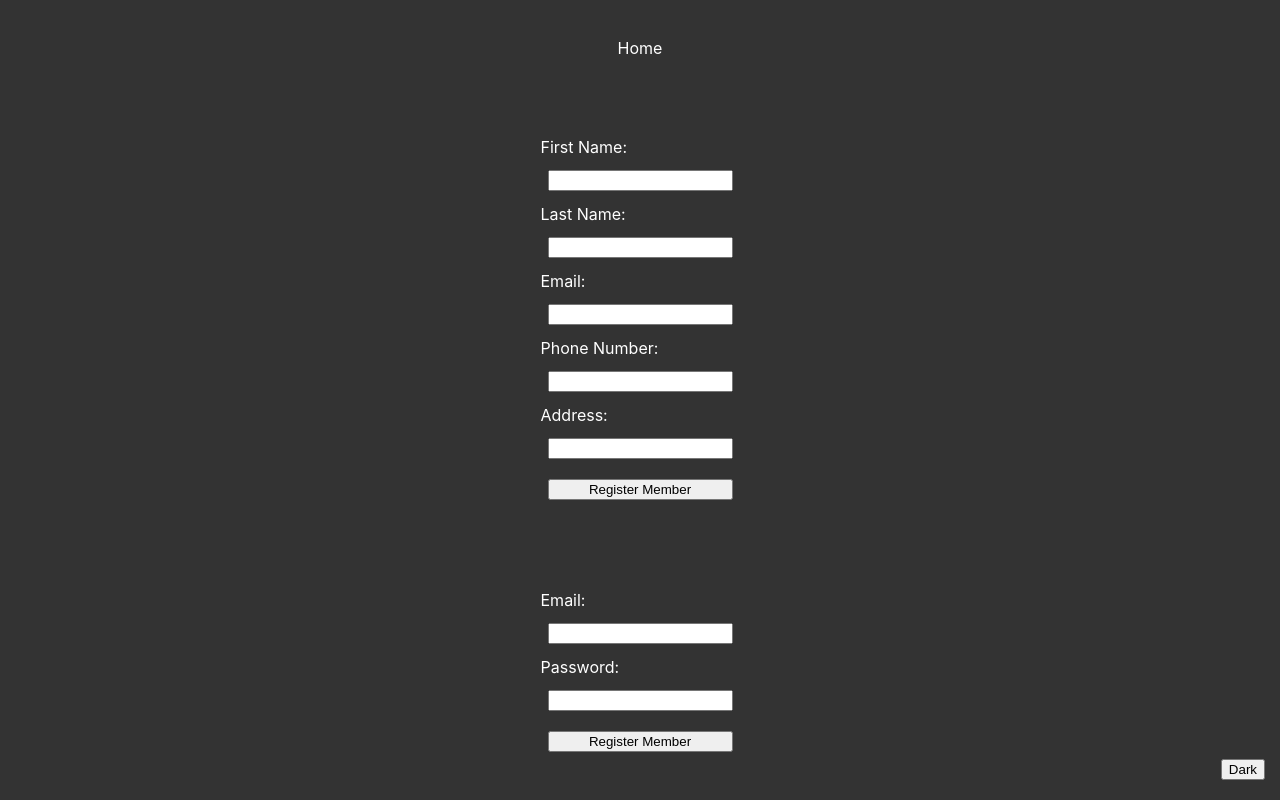
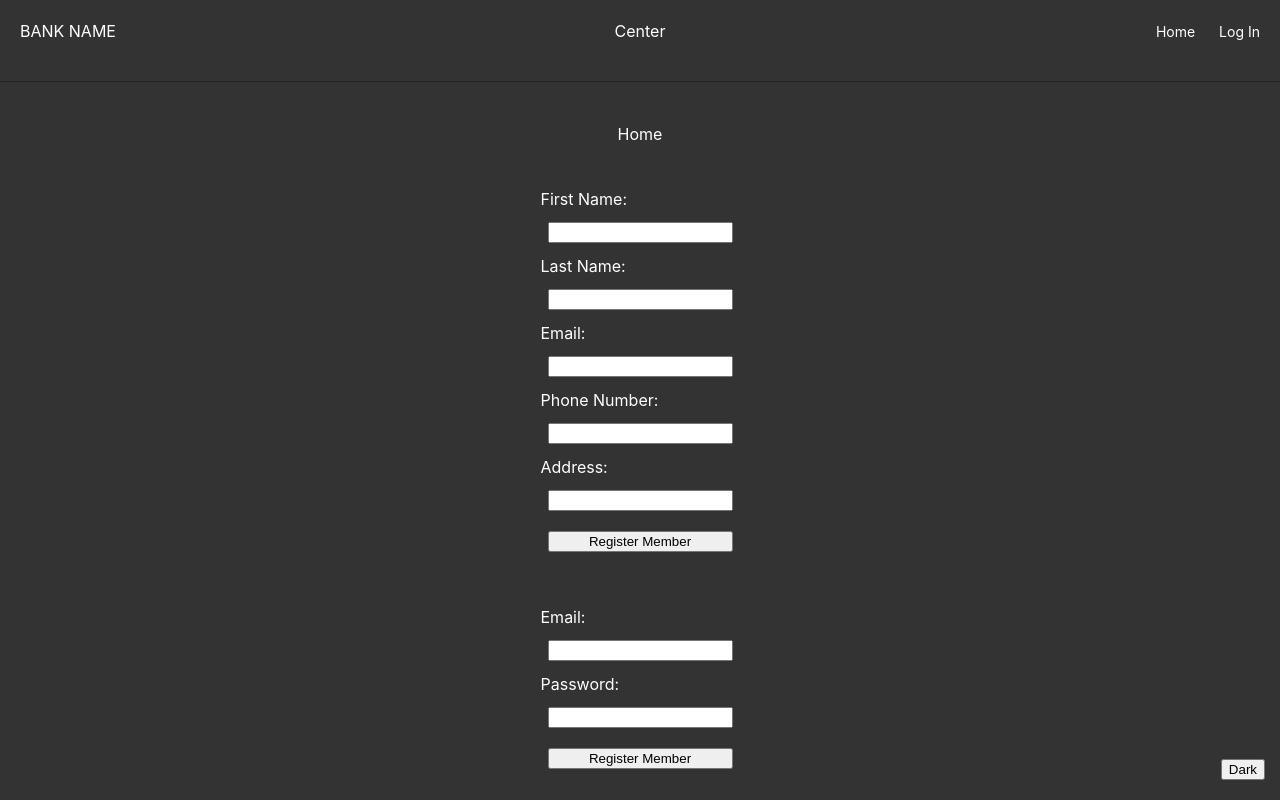
Before and after one commit to 221024-Java-React/t3-p3-bank-app, a React (Create React App) app in the folder banking-frontend/: page / in a window 1280 px wide. Built offline with nearby package versions, Linux system fonts and the light colour scheme.

Commit message:
created navbar and welcome page components

```diff
--- a/banking-frontend/src/App.tsx
+++ b/banking-frontend/src/App.tsx
@@ -2,6 +2,7 @@ import React, { useEffect, useState } from 'react'
 import styled, { ThemeProvider } from 'styled-components'
 import Login from './Components/Forms/Login/Login'
 import Register from './Components/Forms/Register/Register'
+import Navbar from './Components/Navbar/Navbar'
 import { lightTheme, darkTheme } from './Components/Theme'
 
 const Container = styled.div`
@@ -47,6 +48,7 @@ function App() {
                 }
             </ThemeButton>
             <Container>
+                <Navbar />
                 Home
                 <Register />
                 <Login />
--- /dev/null
+++ b/banking-frontend/src/Components/Navbar/Navbar.tsx
@@ -0,0 +1,58 @@
+import React from 'react'
+import styled from 'styled-components'
+
+const Container = styled.div`
+    height: 60px;
+    background-color: ${(props) => props.theme.body};
+    color: ${(props) => props.theme.text};
+    position: sticky;
+    z-index: 2;
+    width: 100vw;
+    top: 0;
+    border-bottom: 1px solid ${(props) => props.theme.border};
+`
+const Wrapper = styled.div`
+    display: flex;
+    justify-content: space-between;
+    align-items: center;
+`
+const Left = styled.div`
+    flex: 1;
+    display: flex;
+    align-items: center;
+    padding-left: 20px;
+`
+const Center = styled.div`
+    flex: 1;
+    display: flex;
+    justify-content: center;
+`
+const Right = styled.div`
+    flex: 1;
+    display: flex;
+    justify-content: flex-end;
+    align-items: center;
+    padding-right: 20px;
+`
+const MenuItem = styled.div`
+    font-size: 14px;
+    cursor: pointer;
+    margin-left: 24px;
+`
+
+const Navbar: React.FC = () => {
+    return (
+        <Container>
+            <Wrapper>
+                <Left>BANK NAME</Left>
+                <Center>Center</Center>
+                <Right>
+                    <MenuItem>Home</MenuItem>
+                    <MenuItem>Log In</MenuItem>
+                </Right>
+            </Wrapper>
+        </Container>
+    )
+}
+
+export default Navbar
```
Also changed, not shown: banking-frontend/src/Components/WelcomePage/WelcomePage.tsx (added, +13 -0 lines), 1 other file (tests, documents, lock files or other folders).
